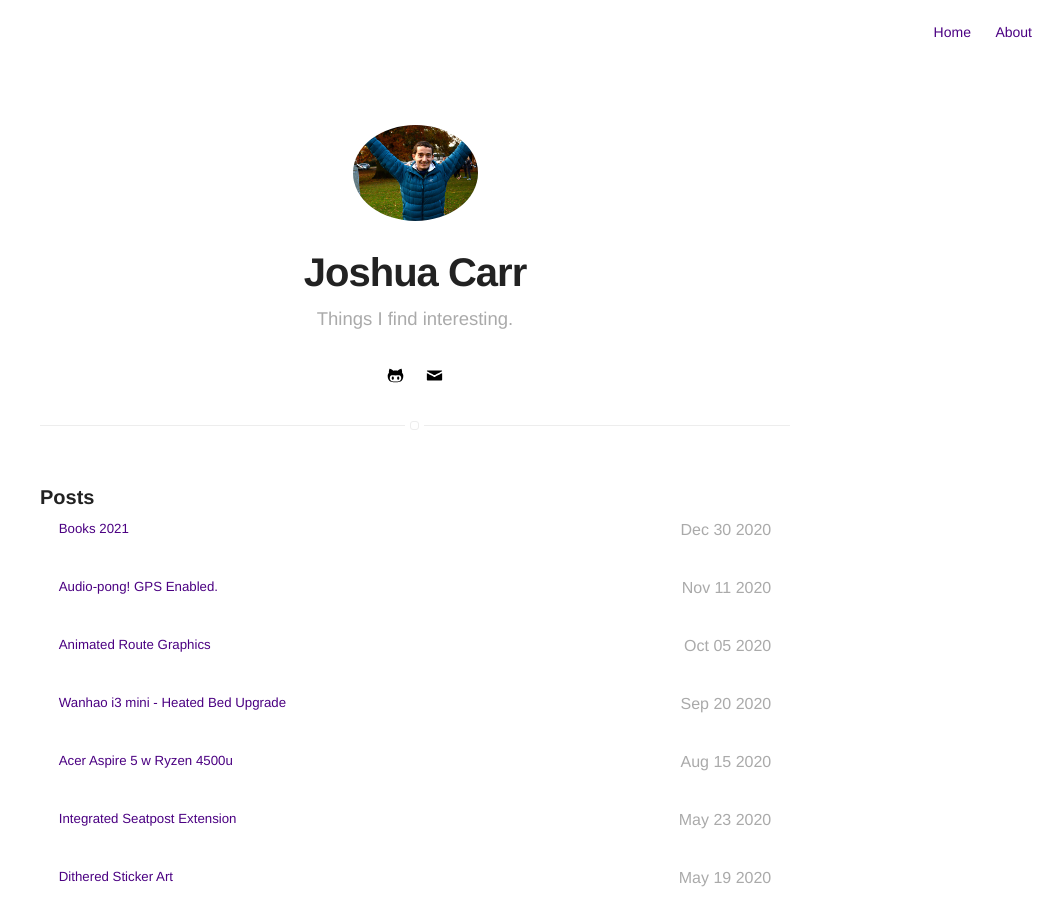
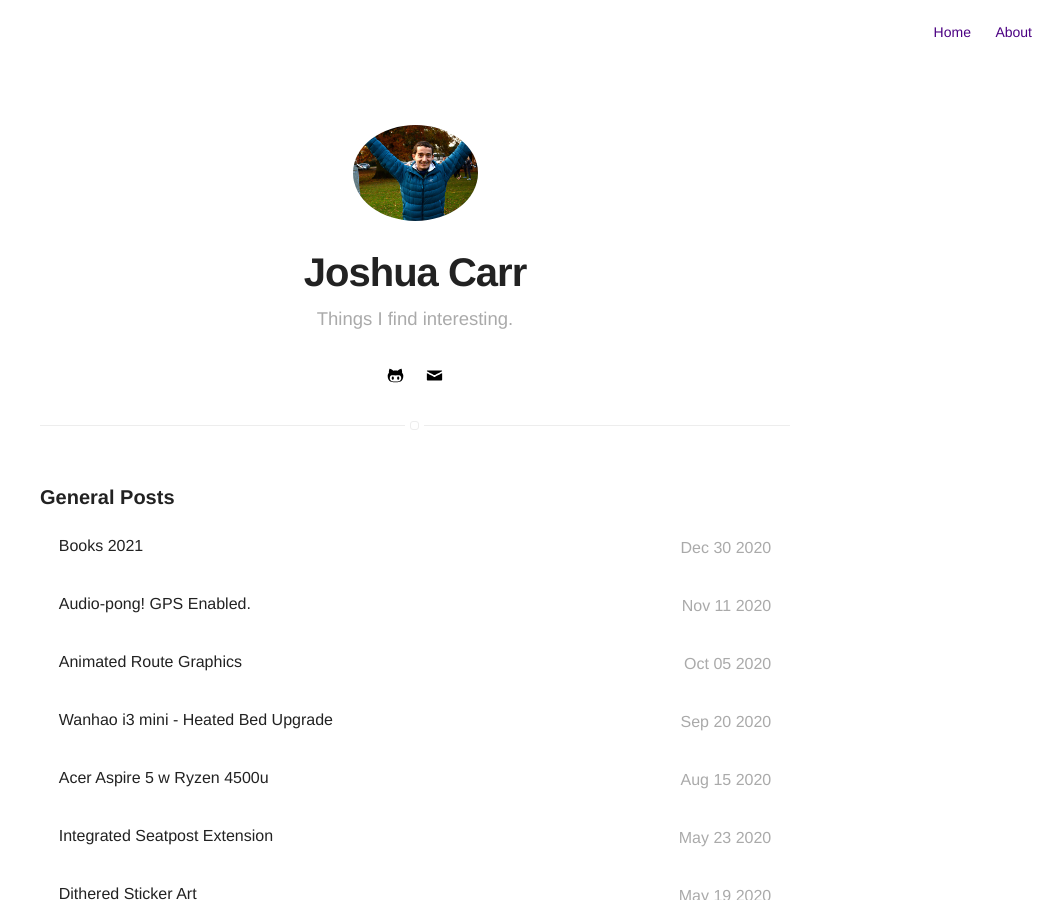
Before and after one commit to jc782/jc782.github.io, a Jekyll site: the page built from blog/index.html, in a window 1280 px wide and 900 px high. Shown: the whole window, without its empty margins (225-1280 px from the left). Built offline with Jekyll 4.4.1, drawn with Linux system fonts in a browser that asks for light colours.

Commit message:
layout tweaks

```diff
--- a/_includes/blog-post.html
+++ b/_includes/blog-post.html
@@ -1,6 +1,6 @@
 <div class="item {% if post.star %}star{% endif %}">
     <a class="url" href="{{ site.url }}{{ post.url }}">
         <aside class="date"><time datetime="{{ post.date | date:"%d-%m-%Y" }}">{{ post.date | date: "%b %d %Y" }}</time></aside>
-        <h5 class="title">{{ post.title }}</h5>
+        <h4 class="title">{{ post.title }}</h4>
     </a>
 </div>
--- a/blog/index.html
+++ b/blog/index.html
@@ -21,7 +21,8 @@ title: Blog
 
 		{% include pagination.html%}
 	{% else %}
-		<h3>Posts</h3>
+		<h3>General Posts</h3>
+		<br>
 		{% for post in site.posts %}
 			{% if post.category == 'post' %}
 				{% if post.hidden != true %}
@@ -30,6 +31,7 @@ title: Blog
 			{% endif %}
 		{% endfor %}
 		<h3>Travel</h3>
+		<br>
 		{% for post in site.posts %}
 		{% if post.category == 'travel' %}
 			{% if post.hidden != true %}
```
Also changed, not shown: _posts/2020-12-30-Books-2021.markdown (line endings or trailing spaces).
